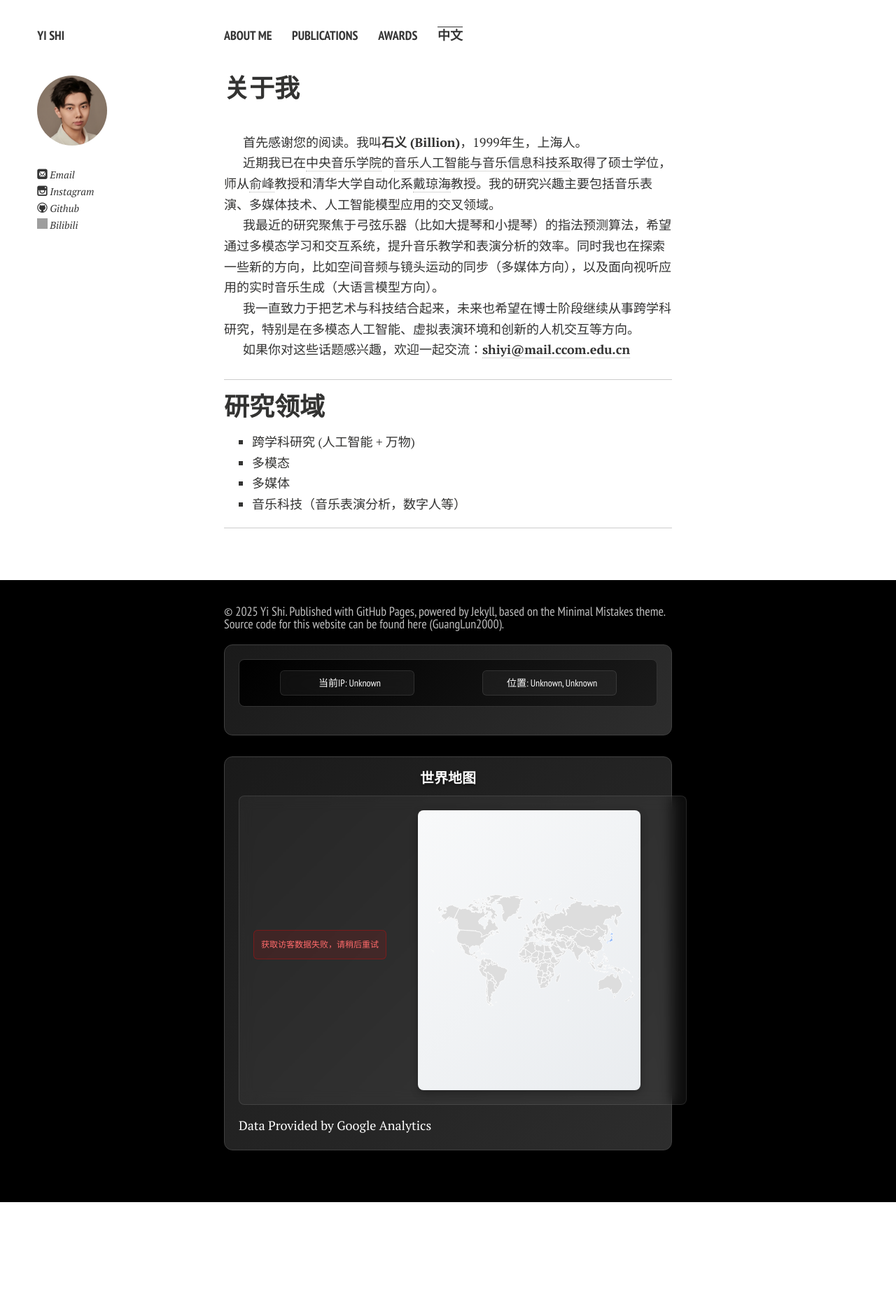
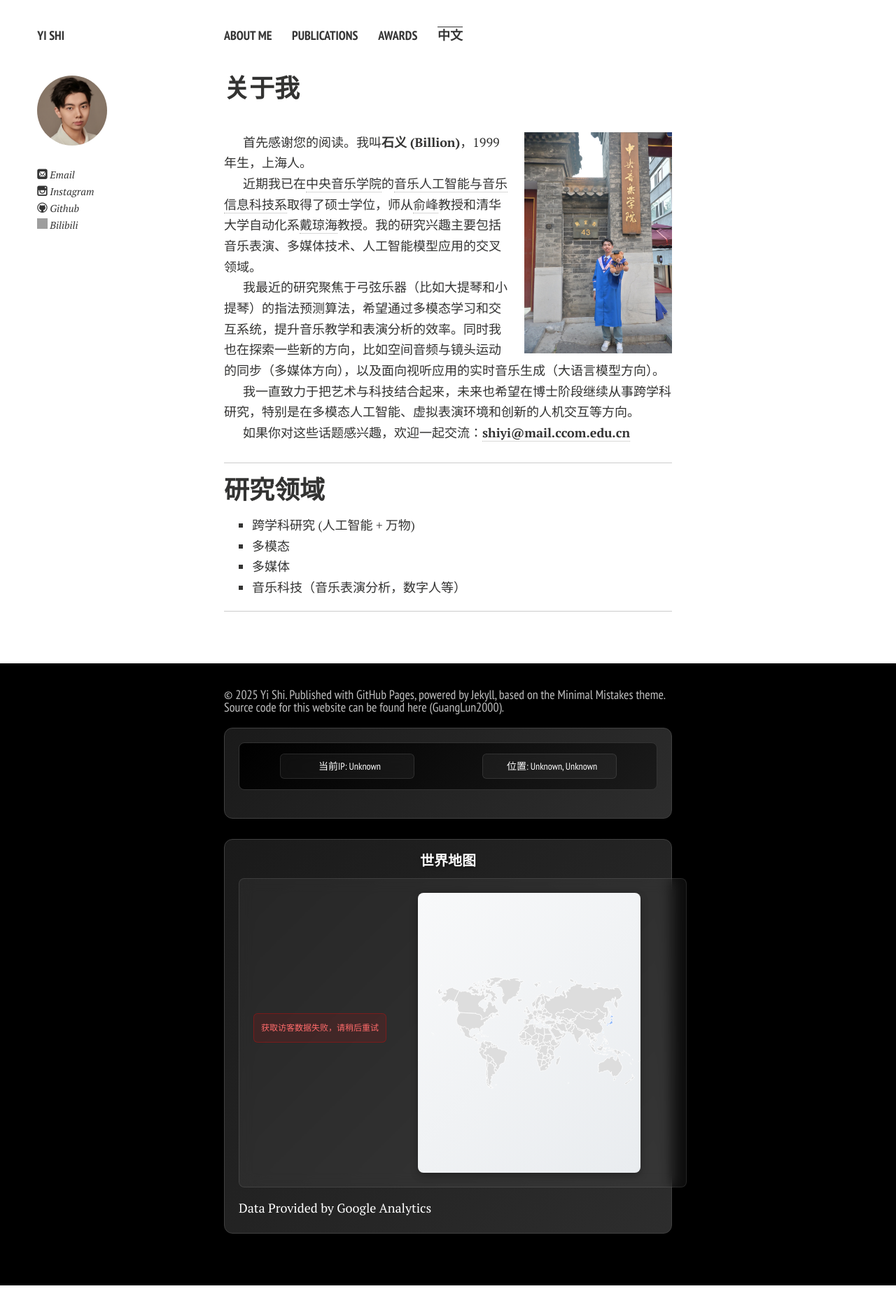
Before and after one commit to shiyi099/homepage, a Jekyll site: the page built from cn.md, in a window 1280 px wide. Shown: the whole page at 70% size. Built offline with Jekyll 4.4.1, drawn with Linux system fonts in a browser that asks for light colours; nearby versions of some CDN libraries; comment, search, counter and statistics services are not loaded; a style sheet for code colours, icons or effects is not loaded; before the commit the page ends 1736 px from its top, so only the background shows below that; grey boxes are pictures that could not be loaded.

Commit message:
Update cn.md

```diff
--- a/cn.md
+++ b/cn.md
@@ -5,8 +5,9 @@ title: 主页中文版
 ---
 
 ## 关于我
+
 <br>
-<img title="" src="https://shiyi099.github.io/Billion.github.io/images/Yi Shi.jpg" alt="" class="floatpic">
+<img title="" src="https://shiyi099.github.io/homepage/images/Yi Shi.jpg" alt="" class="floatpic">
 
 首先感谢您的阅读。我叫**石义 (Billion)**，1999年生，上海人。<br>
 
```
